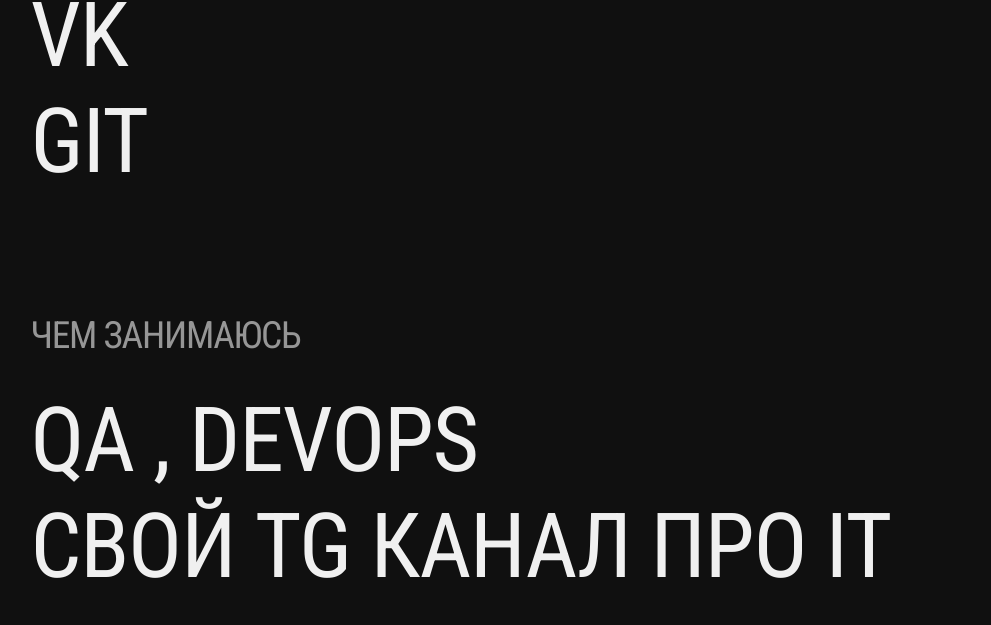
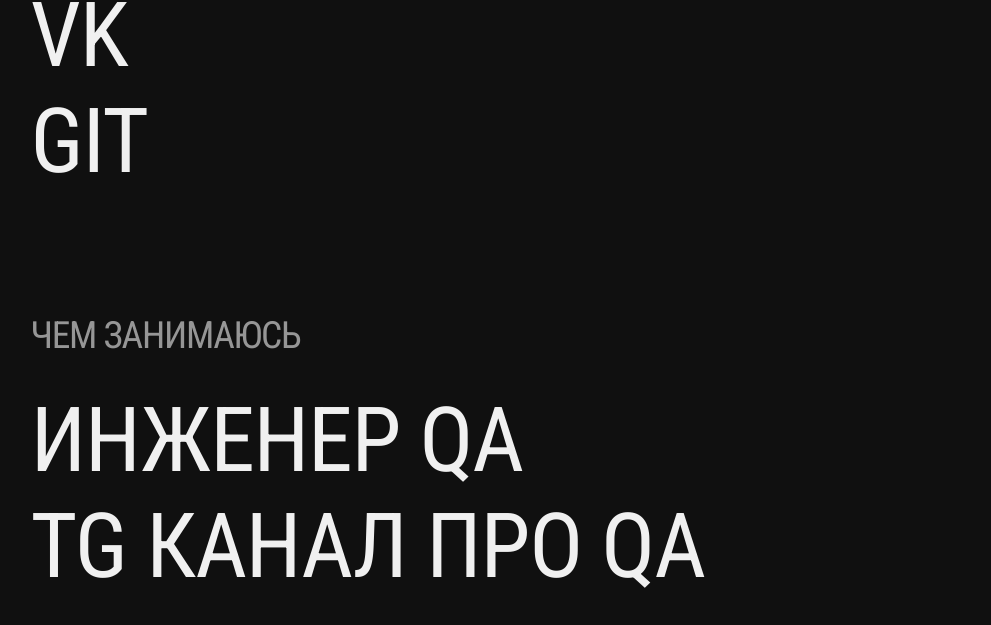
Before and after one commit to v-v-vlad/v-v-vlad.github.io, a plain HTML site: page index.html in a window 1280 px wide. Shown: the part 724-1349 px from the top of the page, without its empty margins (32-1023 px from the left). Drawn offline with Linux system fonts and the light colour scheme.

Commit message:
Update index.html
Обновления "Чем занимаюсь"
Удаление лишней инфы

```diff
--- a/index.html
+++ b/index.html
@@ -2,25 +2,7 @@
 <html lang="en">
   <head>
     <meta charset="UTF-8" />
-    <!--
-      Следующий мета тег "viewport" очень важен для правильного отображения "отзывчивых сайтов" на разных устройствах.
-      Браузеры хотят быть очень услужливыми и пытатться помочь нам, отображая сайты совсем не так, как нужно.
-      Совсем как "Двое из ларца"
-
-      Например - попытаться отобразить всю страницу разом, хотя она должна прокручиваться на 10 экранов,
-      или увеличить шрифт непонятным образом, когда мы переворачиваем телефон горизонтально
-      1. width=device-with - говорит браузеру "дружище, ширина моей страницы ровно такая, какой ширины твой экран.
-      Не надо ничего подгонять, я сам этим займусь"
-      2. initial-scale=1 - говорит браузеру "не вздумай ничего приближать/отдалять по своему усмотрению, я сам
-      озабочусь тем, чтобы при разной ширине всё отображалось хорошо"
-
-      https://www.w3schools.com/css/css_rwd_viewport.asp
-    -->
     <meta name="viewport" content="width=device-width, initial-scale=1" />
-
-       <!--
-    Тайтл отобржается как название закладки в барузере
-    -->
     <title>Владислав</title>
     <link rel="icon" href="./favicon.ico" type="image/x-icon" sizes="any" />
     <link rel="stylesheet" href="./normalize.css" />
@@ -36,16 +18,11 @@
           <a href="https://t.me/v_v_vladis" target="_blank"> telegram</a>
         </div>
         <div class="entry">
-          <a href="mailto:v_v_vladislav@mail.ru">v_v_vladislav@mail.ru</a>
+          <a href="mailto:german@dolnikov.ru"> v_v_vladislav@mail.ru</a>
         </div>
         <div class="entry">
           <a href="https://vk.com/v_v_vlad" target="_blank">VK</a>
         </div>
-        <!-- <div class="entry">
-          <a href="https://www.linkedin.com/in/germandolnikov/" target="_blank">
-            linkedin
-          </a>
-        </div> -->
         <div class="entry">
           <a href="https://github.com/v-v-vlad" target="_blank">git</a>
         </div>
@@ -55,32 +32,11 @@
     <div class="block">
       <div class="block-title">чем занимаюсь</div>
       <div class="entry">
-        <a href="" target="_blank"> QA , DevOps </a>
+        <a href="https://biz-soft.net/" target="_blank"> Инженер QA  </a>
       </div>
-      <!-- <div class="entry">
-        <a
-          href="https://www.youtube.com/watch?v=bSQgFhosf9A&list=PLa0ZR_tU78W91TKTe9PLfFFrNQYBfVVxd"
-          target="_blank"
-        >
-          собеседую на ютубе
-        </a>
-      </div> -->
       <div class="entry">
-        <a href="https://t.me/QA_TraINg" target="_blank">Свой TG канал про IT</a>
+        <a href="https://t.me/QA_TraINg" target="_blank">TG канал про QA</a>
       </div>
-      <!-- <div class="entry">
-        <a
-          href="https://www.google.com/maps/d/edit?mid=1lVTPZVywL-fuG8musq09CWQWxcMS2FE0&ll=55.74698933198479%2C37.62036627521297&z=14"
-          target="_blank"
-        >
-          создаю карту мест в мск
-        </a>
-      </div> -->
-      <!-- <div class="entry">
-        <a href="https://dolnikov.ru/blog/all/lichny-byudzhet/" target="_blank">
-          пишу про личный бюджет
-        </a>
-      </div> -->
     </div>
   </body>
 </html>
```
